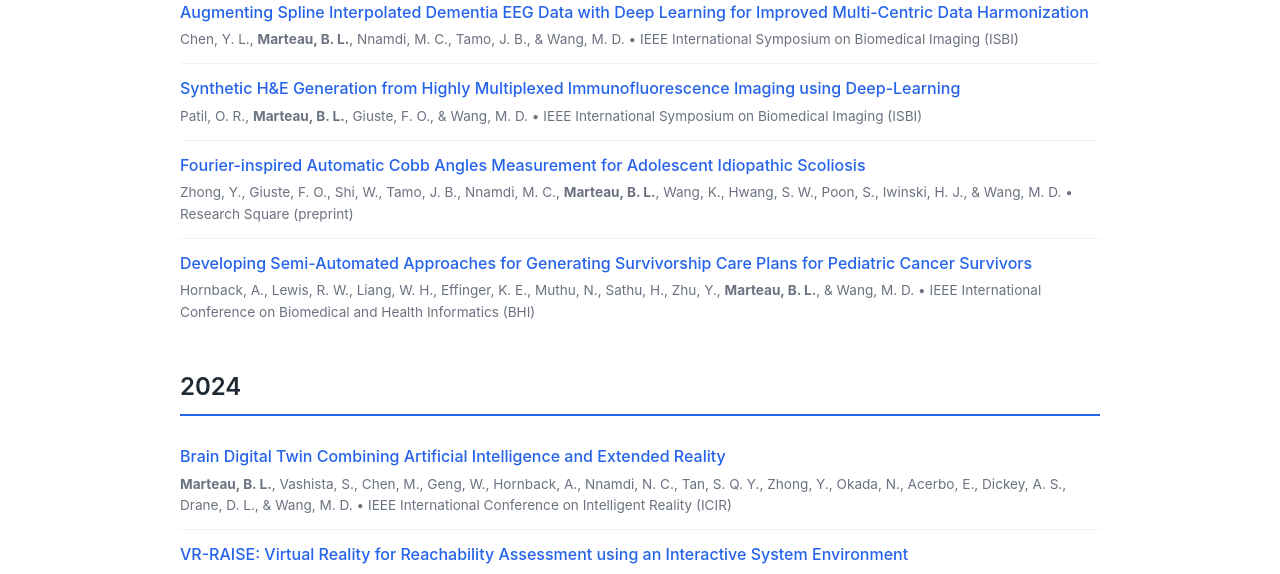
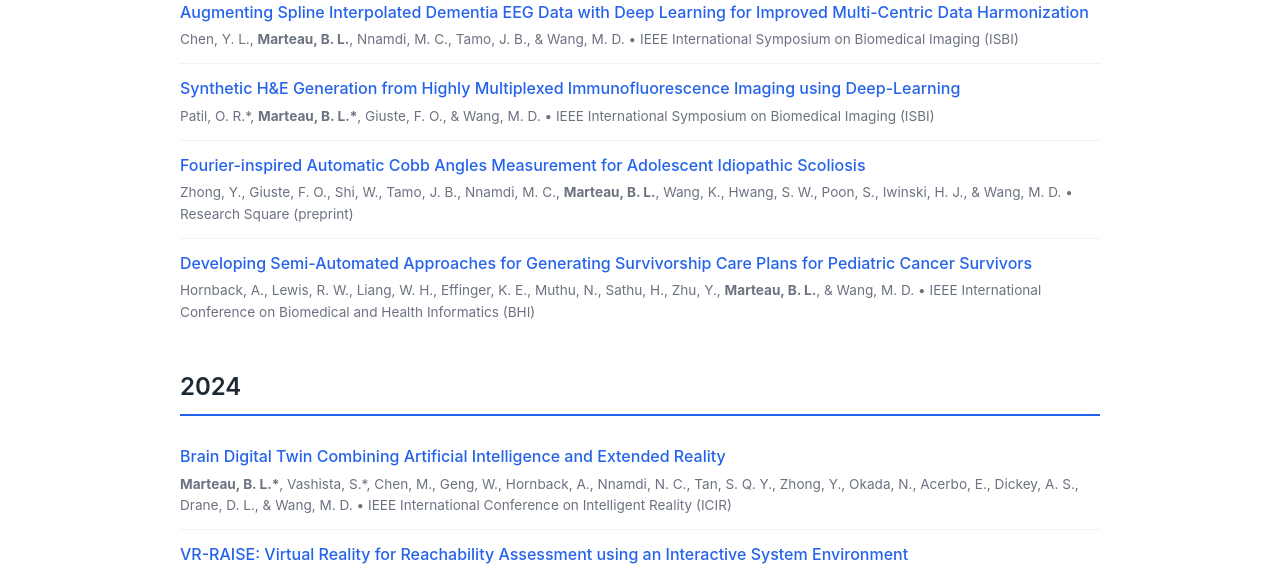
Before and after one commit to benoitmarteau/benoitmarteau.github.io, a Jekyll site: the page built from index.md, in a window 1280 px wide and 1400 px high, scrolled down 1711 px. Shown: the part 152-726 px from the top of the window. Built offline with Jekyll 4.4.1, drawn with Linux system fonts in a browser that asks for light colours; some of the changed text lies outside the part shown.

```diff
--- a/_data/publications.yml
+++ b/_data/publications.yml
@@ -39,7 +39,7 @@
   link: "https://doi.org/10.1109/ISBI60581.2025.10981278"
 
 - title: "Synthetic H&E Generation from Highly Multiplexed Immunofluorescence Imaging using Deep-Learning"
-  authors: "Patil, O. R., <strong>Marteau, B. L.</strong>, Giuste, F. O., & Wang, M. D."
+  authors: "Patil, O. R.*, <strong>Marteau, B. L.*</strong>, Giuste, F. O., & Wang, M. D."
   venue: "IEEE International Symposium on Biomedical Imaging (ISBI)"
   year: 2025
   link: "https://doi.org/10.1109/ISBI60581.2025.10981135"
@@ -58,7 +58,7 @@
 
 # 2024
 - title: "Brain Digital Twin Combining Artificial Intelligence and Extended Reality"
-  authors: "<strong>Marteau, B. L.</strong>, Vashista, S., Chen, M., Geng, W., Hornback, A., Nnamdi, N. C., Tan, S. Q. Y., Zhong, Y., Okada, N., Acerbo, E., Dickey, A. S., Drane, D. L., & Wang, M. D."
+  authors: "<strong>Marteau, B. L.*</strong>, Vashista, S.*, Chen, M., Geng, W., Hornback, A., Nnamdi, N. C., Tan, S. Q. Y., Zhong, Y., Okada, N., Acerbo, E., Dickey, A. S., Drane, D. L., & Wang, M. D."
   venue: "IEEE International Conference on Intelligent Reality (ICIR)"
   year: 2024
   link: "https://doi.org/10.1109/ICIR64558.2024.10976965"
@@ -108,7 +108,7 @@
   link: "https://dl.acm.org/doi/10.1145/3584371.3612980"
 
 - title: "Mapping and Diagnosing Augmented Whole Slide Image Datasets with Training Dynamics"
-  authors: "Shi, W.*, <strong>Marteau, B. L.*</strong>, & Wang, M. D."
+  authors: "Shi, W., <strong>Marteau, B. L.</strong>, & Wang, M. D."
   venue: "Deep Generative Models for Health Workshop NeurIPS"
   year: 2023
   link: "https://openreview.net/forum?id=q53lpM5KEg"
```
